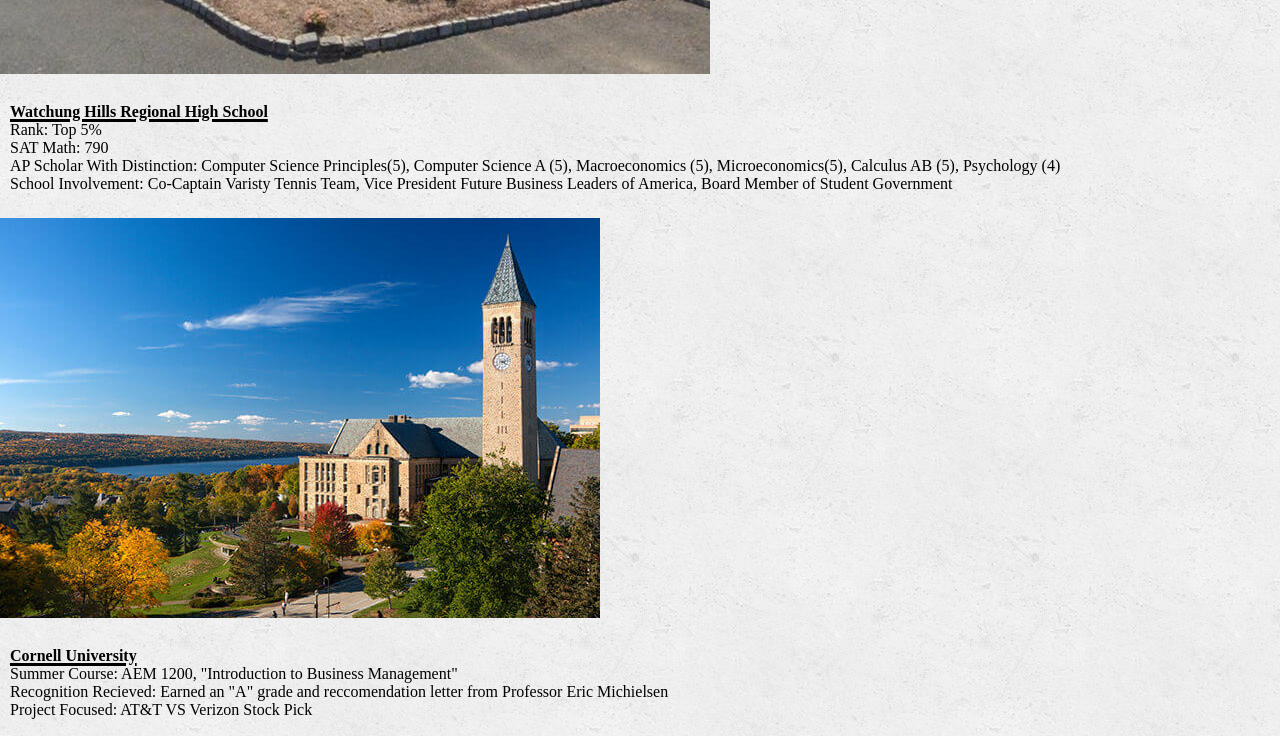
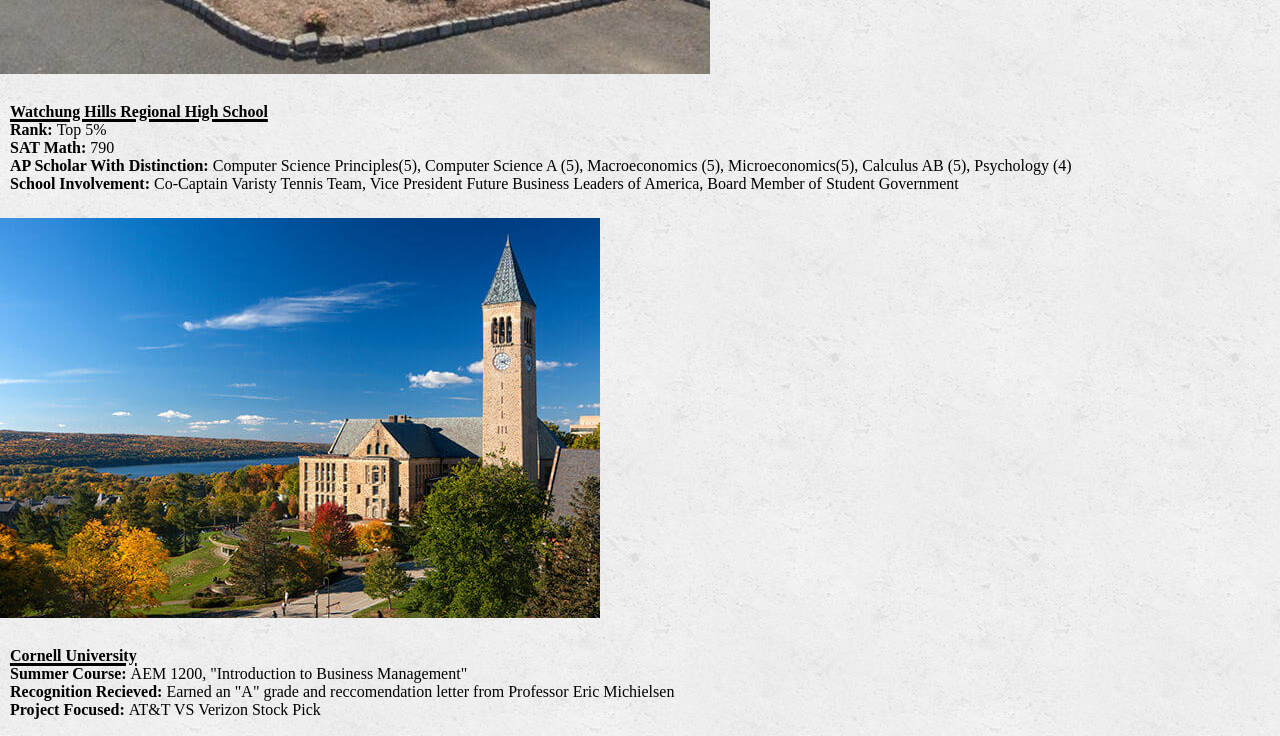
Before and after one commit to allydevico/MobileView, a plain HTML site: page education.html in a window 1280 px wide. Shown: the part 1200-1936 px from the top of the page. Drawn offline with Linux system fonts and the light colour scheme; a web font is replaced by a local one.

Commit message:
Add files via upload

```diff
--- a/education.html
+++ b/education.html
@@ -46,9 +46,11 @@
     <div class="Umich text-block">
       <a id="Umich"></a>
       <h2>University of Michigan</h2>
-      <p>Degree Intended: BS Informstion Science (Data Analysis Path) &amp Ross School of Business Minor</p>
-      <p>First Year GPA: 3.92</p>
-      <p>School Involvement: Project Leader for DEI and Sustainability Comissions of Central Student Government, Treasure of Chi Omega Sorority </p>
+      <ul>
+        <li><p><strong>Degree Intended:</strong> BS Informstion Science (Data Analysis Path) &amp Ross School of Business Minor</p> </li>
+        <li><p><strong>First Year GPA: </strong>3.92</p></li>
+        <li><p><strong>School Involvement: </strong>Project Leader for DEI and Sustainability Comissions of Central Student Government, Treasure of Chi Omega Sorority </p></li>
+      </ul>
     </div>
 
     <div class="WHRHS-Image">
@@ -58,10 +60,12 @@
     <div class="WHRHS text-block">
       <a id="WHRHS"></a>
       <h2>Watchung Hills Regional High School</h2>
-      <p>Rank: Top 5%</p>
-      <p>SAT Math: 790</p>
-      <p>AP Scholar With Distinction: Computer Science Principles(5), Computer Science A (5), Macroeconomics (5), Microeconomics(5), Calculus AB (5), Psychology (4) </p>
-      <p> School Involvement: Co-Captain Varisty Tennis Team, Vice President Future Business Leaders of America, Board Member of Student Government </p>
+      <ul>
+       <li> <p><strong>Rank: </strong> Top 5%</p></li>
+       <li> <p><strong>SAT Math:</strong> 790</p></li>
+       <li> <p><strong>AP Scholar With Distinction: </strong>Computer Science Principles(5), Computer Science A (5), Macroeconomics (5), Microeconomics(5), Calculus AB (5), Psychology (4) </p></li>
+       <li> <p><strong> School Involvement:</strong> Co-Captain Varisty Tennis Team, Vice President Future Business Leaders of America, Board Member of Student Government </p></li>
+      </ul>
     </div>
 
     <div class="Cornell-Image">
@@ -71,9 +75,11 @@
     <div class="Cornell text-block">
       <a id="Cornell"></a>
       <h2>Cornell University</h2>
-      <p> Summer Course: AEM 1200, "Introduction to Business Management" </p>
-      <p> Recognition Recieved: Earned an "A" grade and reccomendation letter from Professor Eric Michielsen </p>
-      <p> Project Focused: AT&ampT VS Verizon Stock Pick </p>
+      <ul>
+        <li><p> <strong>Summer Course: </strong>AEM 1200, "Introduction to Business Management" </p></li>
+        <li><p> <strong>Recognition Recieved: </strong>Earned an "A" grade and reccomendation letter from Professor Eric Michielsen </p></li>
+        <li><p> <strong>Project Focused: </strong> AT&ampT VS Verizon Stock Pick </p></li>
+      </ul>
     </div>
 
 
```
